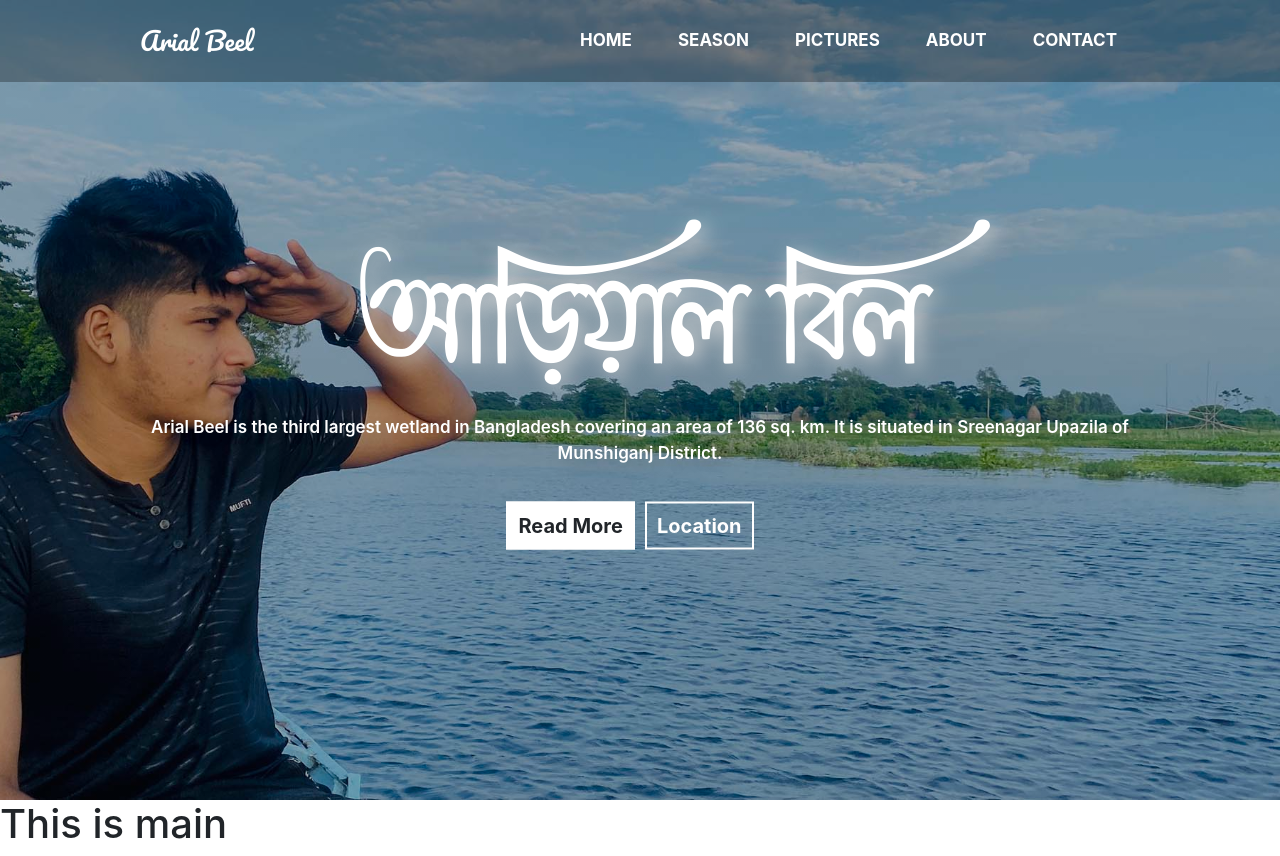
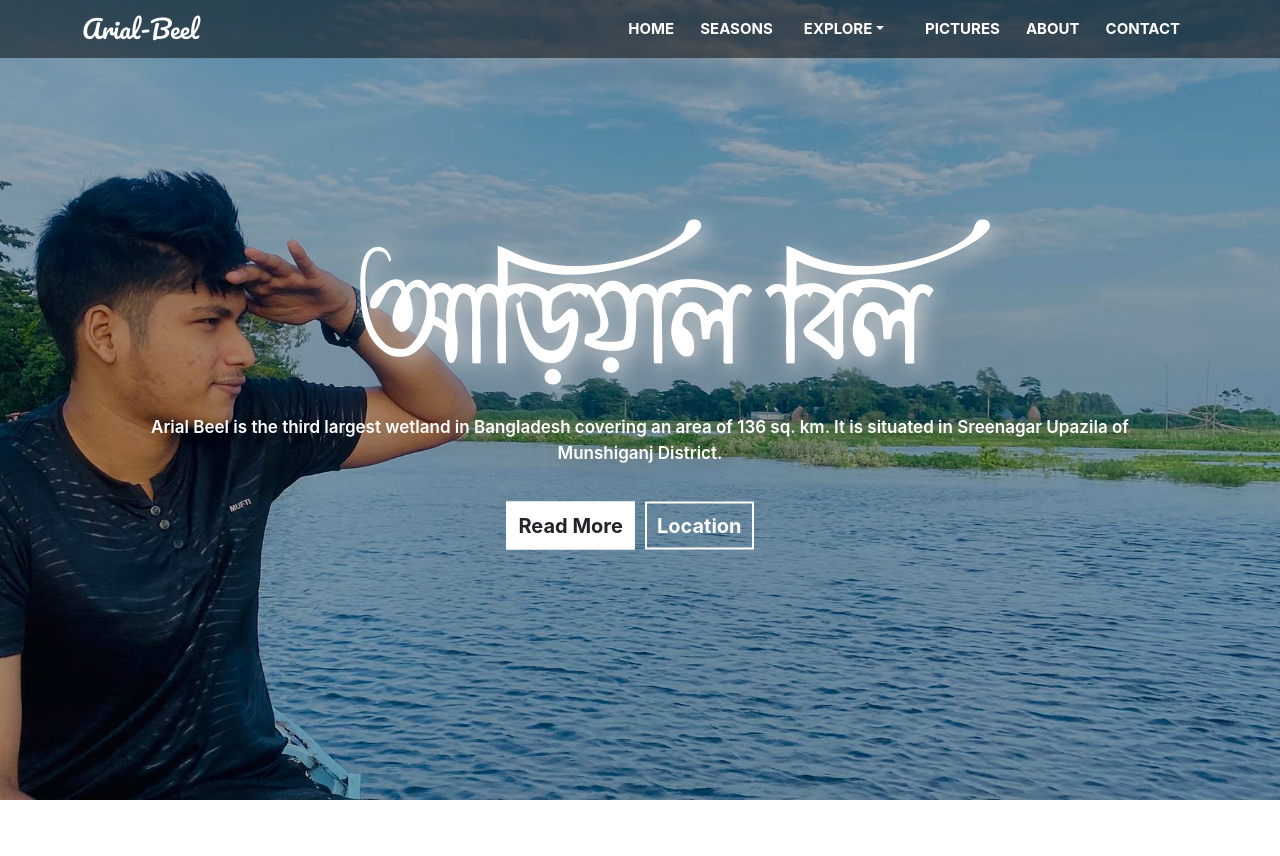
Before and after one commit to codingwithprince/arial-beel-website, a React (Create React App) app: page / in a window 1280 px wide. After the commit the page ends 800 px from the top, so only its background shows below. Built offline with nearby package versions, Linux system fonts and the light colour scheme; a web font is replaced by a local one.

Commit message:
fixed navbar

```diff
--- a/package.json
+++ b/package.json
@@ -6,7 +6,9 @@
     "@testing-library/jest-dom": "^5.14.1",
     "@testing-library/react": "^11.2.7",
     "@testing-library/user-event": "^12.8.3",
+    "bootstrap": "^5.1.1",
     "react": "^17.0.2",
+    "react-bootstrap": "^2.0.0-rc.0",
     "react-dom": "^17.0.2",
     "react-icons": "^4.2.0",
     "react-router-dom": "^5.3.0",
--- a/public/index.html
+++ b/public/index.html
@@ -21,9 +21,6 @@
     <noscript>You need to enable JavaScript to run this app.</noscript>
     <div id="root"></div>
 
-
-
-
     <!-- Bootstrap js -->
     <script src="https://cdn.jsdelivr.net/npm/bootstrap@5.1.1/dist/js/bootstrap.bundle.min.js" integrity="sha384-/bQdsTh/da6pkI1MST/rWKFNjaCP5gBSY4sEBT38Q/9RBh9AH40zEOg7Hlq2THRZ" crossorigin="anonymous"></script>
   </body>
--- a/src/App.js
+++ b/src/App.js
@@ -1,14 +1,17 @@
-import logo from './logo.svg';
+import { BrowserRouter as Router, Route } from 'react-router-dom';
 import './App.css';
-import Header from './components/Header/Header';
-import Main from './components/Main/Main';
+import NavbarItem from './components/Header/NavbarItem';
+import Home from './components/Home/Home';
 import './css/responsive.css'
+
 
 function App() {
   return (
     <div className="App">
-      <Header />
-      <Main />
+      <Router>
+        <NavbarItem />
+        <Route exact path="/" component={Home} />
+      </Router>
     </div>
   );
 }
--- a/src/components/Header/Header.js
+++ /dev/null
@@ -1,46 +0,0 @@
-import React from 'react';
-import './Header.css';
-import { AiOutlineMenuFold } from 'react-icons/ai'
-import Hero from '../Hero/Hero';
-
-const Header = () => {
-    return (
-        <div className="header-area">
-            {/* Navbar */}
-            <nav class="navbar navbar-expand-lg">
-                <div class="container-fluid">
-                    <a class="navbar-brand" href="/">Arial beel</a>
-                    <button class="navbar-toggler" type="button" data-bs-toggle="collapse" data-bs-target="#navbarSupportedContent" aria-controls="navbarSupportedContent" aria-expanded="false" aria-label="Toggle navigation">
-                        <span class="navbar-toggler-icon">
-                            <AiOutlineMenuFold color="#fff" fontSize="30px" />
-                        </span>
-                    </button>
-                    <div class="collapse navbar-collapse" id="navbarSupportedContent">
-                        <ul class="navbar-nav ms-auto mb-2 mb-lg-0">
-                            <li class="nav-item">
-                                <a class="nav-link active" aria-current="page" href="/">Home</a>
-                            </li>
-                            <li class="nav-item">
-                                <a class="nav-link" href="/">Season</a>
-                            </li>
-                            <li class="nav-item">
-                                <a class="nav-link" href="/">Pictures</a>
-                            </li>
-                            <li class="nav-item">
-                                <a class="nav-link" href="/">About</a>
-                            </li>
-                            <li class="nav-item">
-                                <a class="nav-link" href="/">Contact</a>
-                            </li>
-                        </ul>
-                    </div>
-                </div>
-            </nav>
-
-            {/* ==== Hero === */}
-            <Hero />
-        </div>
-    );
-};
-
-export default Header;
--- a/src/components/Header/Header.css
+++ b/src/components/Header/Navbar.css
@@ -50,29 +50,42 @@
 }
 
 .navbar{
-	padding: 5px 10%;
+	padding: 5px 5%;
     z-index: 4;
-    background-color: rgba(0, 0, 0, 0.5);
+    background-color: rgba(0, 0, 0, 0.5)!important;
+	position:fixed;
+	top:0;
+	width: 100%;
 }
 .navbar-brand{
 	font-size: 25px;
     text-transform: capitalize;
     font-family: 'Pacifico', cursive;
     text-decoration: none;
-    color: #fff;
+    color: #fff !important;
 }
 .nav-item{
-	margin: 15px;
+	margin-right: 15px;
+	margin-left: 5px;
 }
 .nav-link{
-	color: #fff;
-	font-size: 17px;
+	color: #fff !important;
+	font-size: 15px;
 	font-weight: 700;
 	text-transform: uppercase;
+	margin-right: 10px;
 }
 .navbar-toggler:focus {
     text-decoration: none;
     outline: 0;
 	border-radius: .25rem;
-    box-shadow: 0 0 0 .20rem white;
+    box-shadow: 0 0 0 .20rem rgba(255, 255, 255, 0.233);
 }
+.navbar-nav{
+	float: right;
+	text-align: right;
+	color: #fff;
+}
+.navbar-light .navbar-toggler{
+	border-color: rgba(255, 255, 255, 0.534);
+}
--- /dev/null
+++ b/src/components/Header/NavbarItem.js
@@ -0,0 +1,34 @@
+import React from 'react';
+import { Link } from 'react-router-dom';
+import { AiOutlineMenuFold } from 'react-icons/ai'
+import { Container, Nav, Navbar, NavDropdown } from 'react-bootstrap';
+import './Navbar.css';
+
+const NavbarItem = () => {
+    return (
+        <Navbar collapseOnSelect bg="light" expand="lg">
+        <Container>
+            <Link className="navbar-brand" to="/">arial-beel</Link>
+            <Navbar.Toggle aria-controls="basic-navbar-nav">
+                <span><AiOutlineMenuFold color="#fff" fontSize="25px" /></span>
+                </Navbar.Toggle>
+            <Navbar.Collapse id="basic-navbar-nav">
+            <Nav className="ms-auto">
+                <Nav.Link as={Link} eventKey={0} className="nav-link" to="/">Home</Nav.Link>
+                <Nav.Link as={Link} eventKey={1} className="nav-link" to="/seasons">Seasons</Nav.Link>
+                <NavDropdown title="Explore" id="basic-nav-dropdown">
+                <NavDropdown.Item href="#action/3.1">Action</NavDropdown.Item>
+                <NavDropdown.Item href="#action/3.2">Another action</NavDropdown.Item>
+                <NavDropdown.Item href="#action/3.3">Something</NavDropdown.Item>
+                </NavDropdown>
+                <Nav.Link as={Link} eventKey={2} className="nav-link" to="/pictures">Pictures</Nav.Link>
+                <Nav.Link as={Link} eventKey={3} className="nav-link" to="/about">About</Nav.Link>
+                <Nav.Link as={Link} eventKey={4} className="nav-link" to="/contact">Contact</Nav.Link>
+            </Nav>
+            </Navbar.Collapse>
+        </Container>
+        </Navbar>
+    );
+};
+
+export default NavbarItem;
--- a/src/components/Hero/Hero.js
+++ b/src/components/Hero/Hero.js
@@ -3,7 +3,7 @@ import './Hero.css';
 
 const Hero = () => {
     return (
-        <div className="hero-area">
+        <div className="hero-area header-area">
              {/* <!--Overlay  --> */}
             <div class="bg-darks"></div>
             <div class="content">
--- /dev/null
+++ b/src/components/Home/Home.js
@@ -0,0 +1,13 @@
+import React from 'react';
+import Hero from '../Hero/Hero';
+
+const Home = () => {
+    return (
+        <div className="home">
+            {/* === Hero Section === */}
+            <Hero />
+        </div>
+    );
+};
+
+export default Home;
--- a/src/components/Main/Main.js
+++ /dev/null
@@ -1,12 +0,0 @@
-import React from 'react';
-import './Main.css';
-
-const Main = () => {
-    return (
-        <div className="main-area">
-            <h1>This is main</h1>
-        </div>
-    );
-};
-
-export default Main;
```
Also changed, not shown: src/components/Main/Main.css (deleted), 1 other file (tests, documents, lock files or other folders).
